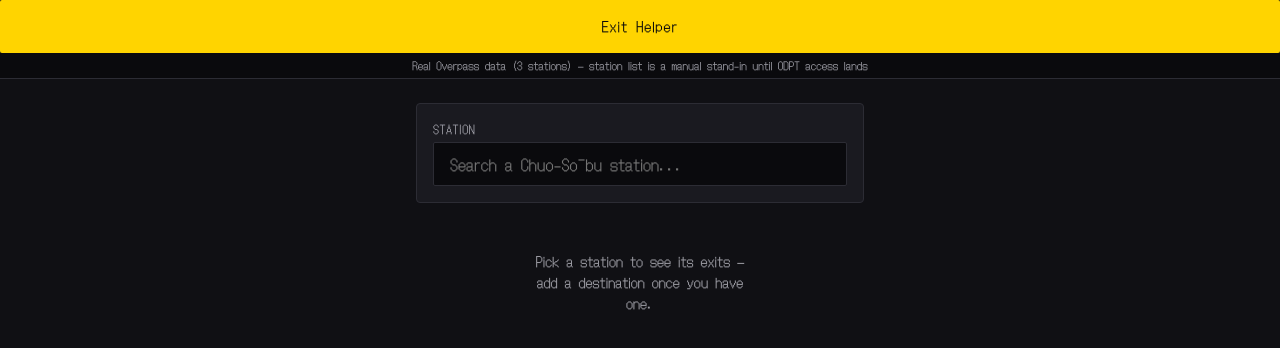
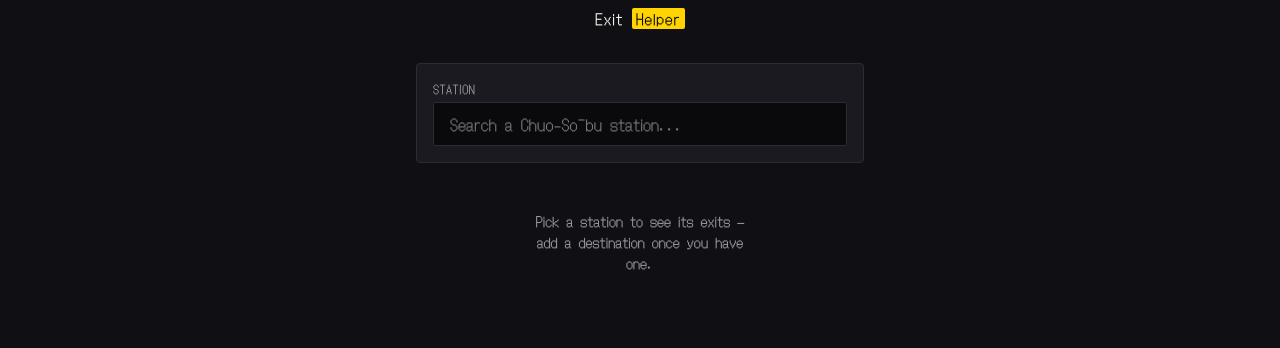
Before and after one commit to scallsen/exit-helper, a React (Vite) app: page / in a window 1280 px wide. Shown: the top 348 px of the page. Built offline with nearby package versions, Linux system fonts and the light colour scheme.

Commit message:
Simplify header: drop data-source badge, de-emphasize logo bar
Logo no longer fills the width with a solid yellow bar — "Helper" is
highlighted yellow inline while the rest sits on the dark shell,
matching the "sign as a discrete element" intent from CLAUDE.md.

```diff
--- a/src/App.css
+++ b/src/App.css
@@ -3,15 +3,6 @@
   display: flex;
   flex-direction: column;
   min-height: 100%;
-}
-
-.app-databadge {
-  background: var(--color-bg-inset);
-  border-bottom: 1px solid var(--color-border);
-  color: var(--color-text-muted);
-  font-size: 11px;
-  text-align: center;
-  padding: var(--space-1) var(--space-3);
 }
 
 .app-main {
--- a/src/App.jsx
+++ b/src/App.jsx
@@ -33,9 +33,6 @@ function App() {
   return (
     <div className="app">
       <Logo />
-      <div className="app-databadge">
-        Real Overpass data (3 stations) — station list is a manual stand-in until ODPT access lands
-      </div>
       <main className="app-main">
         <div className="app-search-group">
           <StationPicker selectedStation={station} onSelect={handleSelectStation} />
--- a/src/components/Logo.css
+++ b/src/components/Logo.css
@@ -3,15 +3,20 @@
   align-items: center;
   justify-content: center;
   width: 100%;
-  padding: var(--space-3) var(--space-3);
-  background: var(--color-sign-yellow);
-  border-radius: var(--radius-sm);
+  padding: var(--space-2) var(--space-3);
 }
 
 .logo-bar-text {
   font-family: var(--font-display);
-  font-size: 14px;
-  color: var(--color-text-on-sign);
+  font-size: 15px;
+  color: var(--color-text);
   letter-spacing: 1px;
   white-space: nowrap;
 }
+
+.logo-bar-highlight {
+  background: var(--color-sign-yellow);
+  color: var(--color-text-on-sign);
+  padding: 0 var(--space-1);
+  border-radius: var(--radius-sm);
+}
--- a/src/components/Logo.jsx
+++ b/src/components/Logo.jsx
@@ -7,7 +7,9 @@ import './Logo.css'
 export default function Logo() {
   return (
     <div className="logo-bar" role="img" aria-label="Exit Helper">
-      <span className="logo-bar-text">Exit Helper</span>
+      <span className="logo-bar-text">
+        Exit <span className="logo-bar-highlight">Helper</span>
+      </span>
     </div>
   )
 }
```
